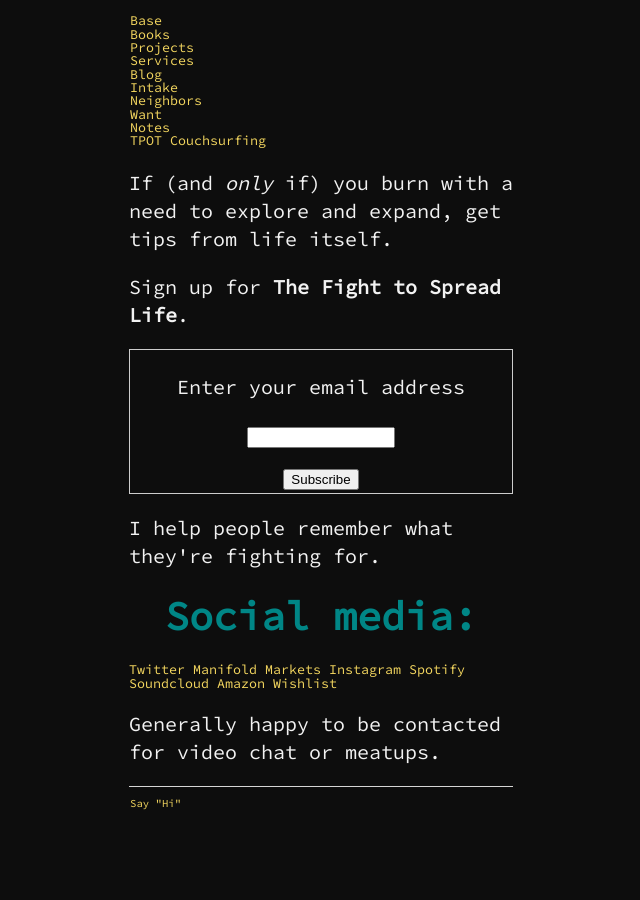
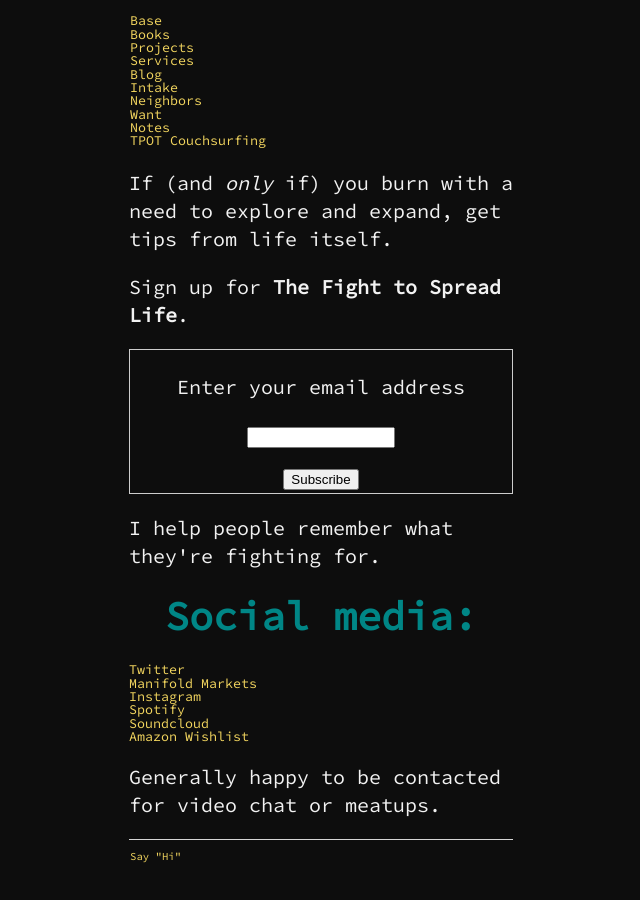
Before and after one commit to ray-dorai/ray-dorai.github.io, a Jekyll site: the page built from index.html, in a window 1280 px wide. Shown: the whole page, without its empty margins (319-959 px from the left). Built offline with Jekyll 4.4.1, drawn with Linux system fonts in a browser that asks for light colours; some web fonts are replaced.

Commit message:
Update index.html

```diff
--- a/index.html
+++ b/index.html
@@ -12,12 +12,12 @@
 
 	<h1>Social media:</h1>
 
-		<i class="cp cp-twitter"></i> <a href="https://twitter.com/forshaper">Twitter</a>
-		<i class="cp cp-paper-plane-o"></i> <a href="https://manifold.markets/RayDoraisamy">Manifold Markets</a>
-	        <i class="cp cp-instagram"></i> <a href="https://www.instagram.com/forshaper/">Instagram</a>
-	        <i class="cp cp-spotify"></i> <a href="https://open.spotify.com/user/qwonvo">Spotify</a>
-		<i class="cp cp-cloud-o"></i> <a href="https://soundcloud.com/ray-doraisamy">Soundcloud</a>
-	        <i class="cp cp-shopping-bag"></i> <a href="https://www.amazon.com/hz/wishlist/ls/7FKJHPJVHUQG?ref_=wl_share">Amazon Wishlist</a>
+		<i class="cp cp-twitter"></i> <a href="https://twitter.com/forshaper">Twitter</a> <br>
+		<i class="cp cp-paper-plane-o"></i> <a href="https://manifold.markets/RayDoraisamy">Manifold Markets</a> <br>
+	        <i class="cp cp-instagram"></i> <a href="https://www.instagram.com/forshaper/">Instagram</a> <br>
+	        <i class="cp cp-spotify"></i> <a href="https://open.spotify.com/user/qwonvo">Spotify</a> <br>
+		<i class="cp cp-cloud-o"></i> <a href="https://soundcloud.com/ray-doraisamy">Soundcloud</a> <br>
+	        <i class="cp cp-shopping-bag"></i> <a href="https://www.amazon.com/hz/wishlist/ls/7FKJHPJVHUQG?ref_=wl_share">Amazon Wishlist</a> <br>
 
 
 	<p>Generally happy to be contacted for video chat or meatups.</p>
```
